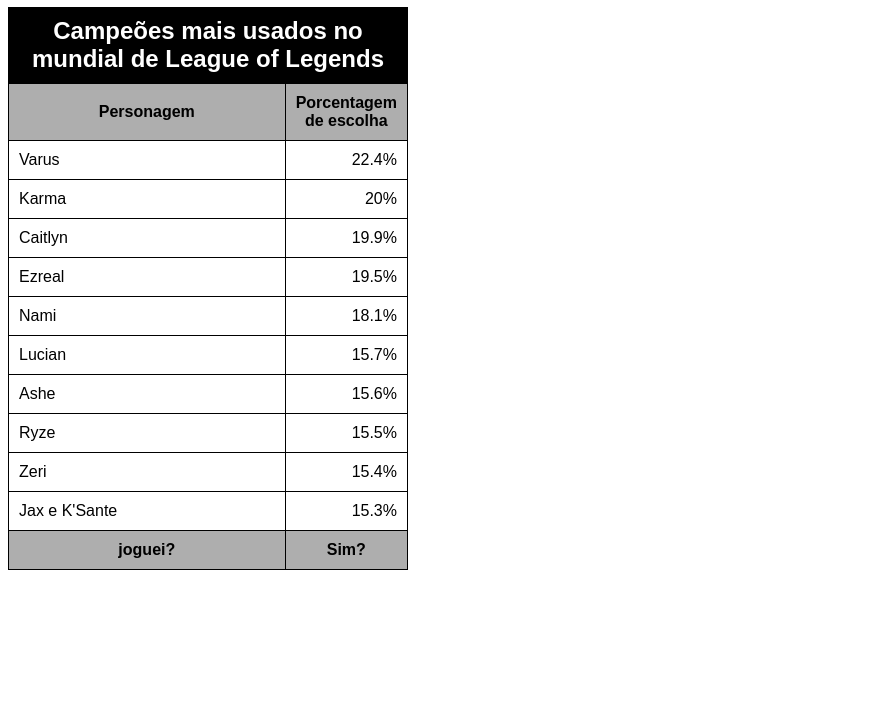
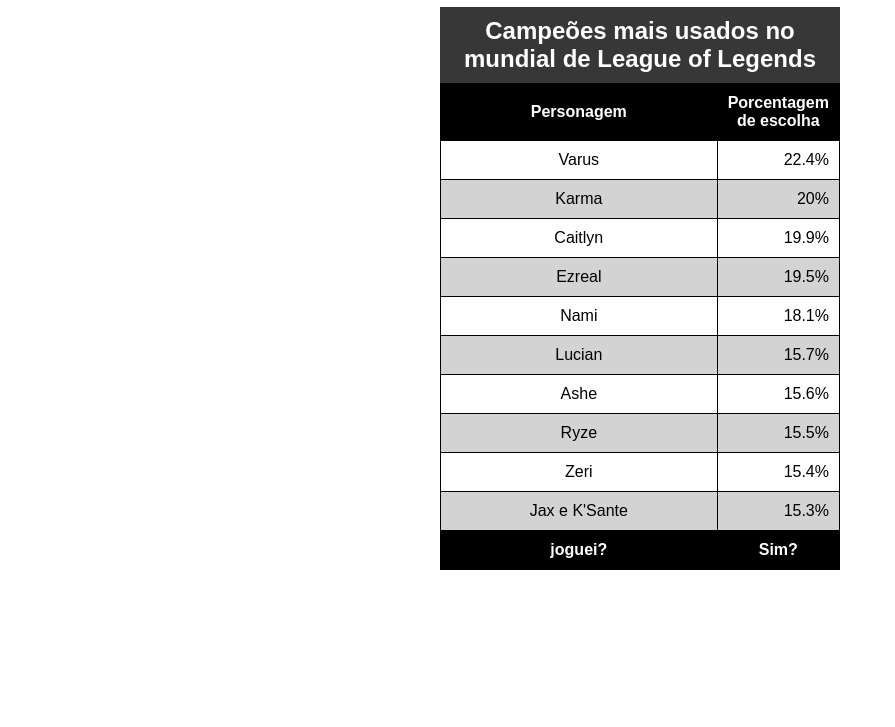
Before and after one commit to tallisdasilva/html-css, a plain HTML site: page exercicios/ex023/tabela002.html in a window 1280 px wide. Shown: the part 73-800 px from the top of the page, without its empty margins (0-895 px from the left). Drawn offline with Linux system fonts and the light colour scheme.

Commit message:
Update tabela002.html

```diff
--- a/exercicios/ex023/tabela002.html
+++ b/exercicios/ex023/tabela002.html
@@ -8,11 +8,12 @@
     <style>
         body {
             font-family: Arial, Helvetica, sans-serif;
+            text-align: center;
         }
 
         caption {
             font-size: 1.5em;
-            background-color: black;
+            background-color: rgb(55, 55, 55);
             color: white;
             padding: 10px;
             font-weight: bold;
@@ -21,6 +22,7 @@
         table {
             width: 400px;
             border-collapse: collapse;
+            margin: auto;
         }
 
         td, th {
@@ -29,7 +31,12 @@
         }
 
         thead, tfoot {
-            background-color: rgba(128, 128, 128, 0.639);
+            background-color: rgb(0, 0, 0);
+            color: white;
+        }
+
+        tbody > tr:nth-child(2n) {
+            background-color: lightgray;
         }
 
         .num {
```
